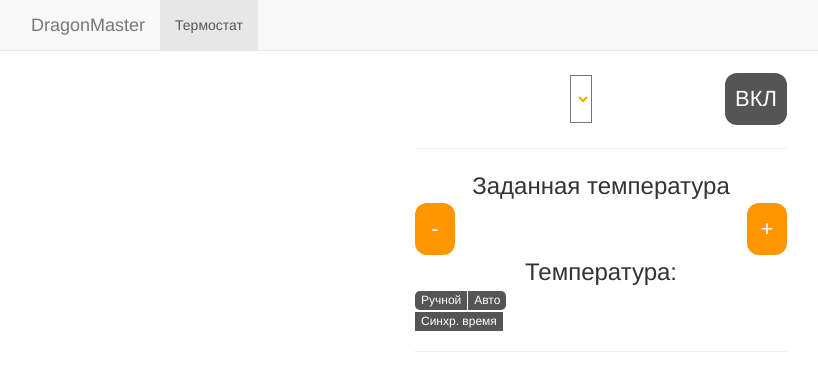
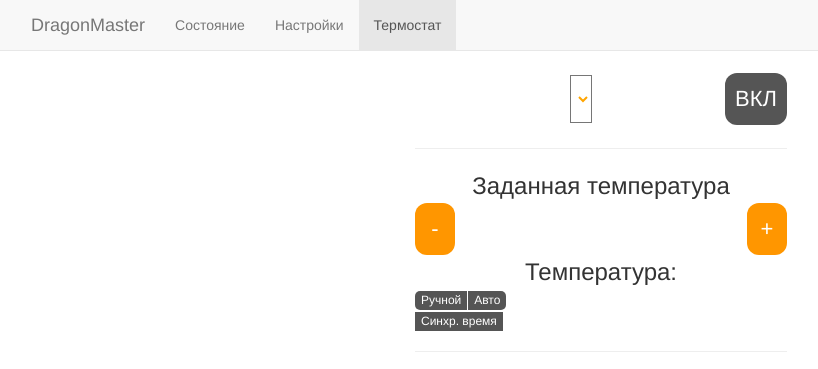
Before and after one commit to avr39-ripe/DragonMaster, a plain HTML site: page files/thermostat-template.html in a window 1280 px wide. Shown: the top 369 px of the page, without its empty margins (39-857 px from the left). Drawn offline with nearby package versions, Linux system fonts and the light colour scheme.

Commit message:
Restore Status + Configuration menu for avrDM
Restore Status and Configuration menu items in Thermostat page

```diff
--- a/files/thermostat-template.html
+++ b/files/thermostat-template.html
@@ -45,8 +45,8 @@
         </div>
         <div id="navbar" class="navbar-collapse collapse">
           <ul id="defaultMenu" class="nav navbar-nav">
-<!--             <li id="menuDefault" ><a href="/">Состояние</a></li> -->
-<!--             <li id="menuDefault" ><a href="/config">Настройки</a></li> -->
+            <li id="menuDefault" ><a href="/index.html">Состояние</a></li>
+            <li id="menuDefault" ><a href="/config">Настройки</a></li>
             <li id="menuDefault" class="active"><a href="/">Термостат</a></li>
           </ul>
           <ul id="BinStatesGroupsMenu" class="nav navbar-nav">
```
